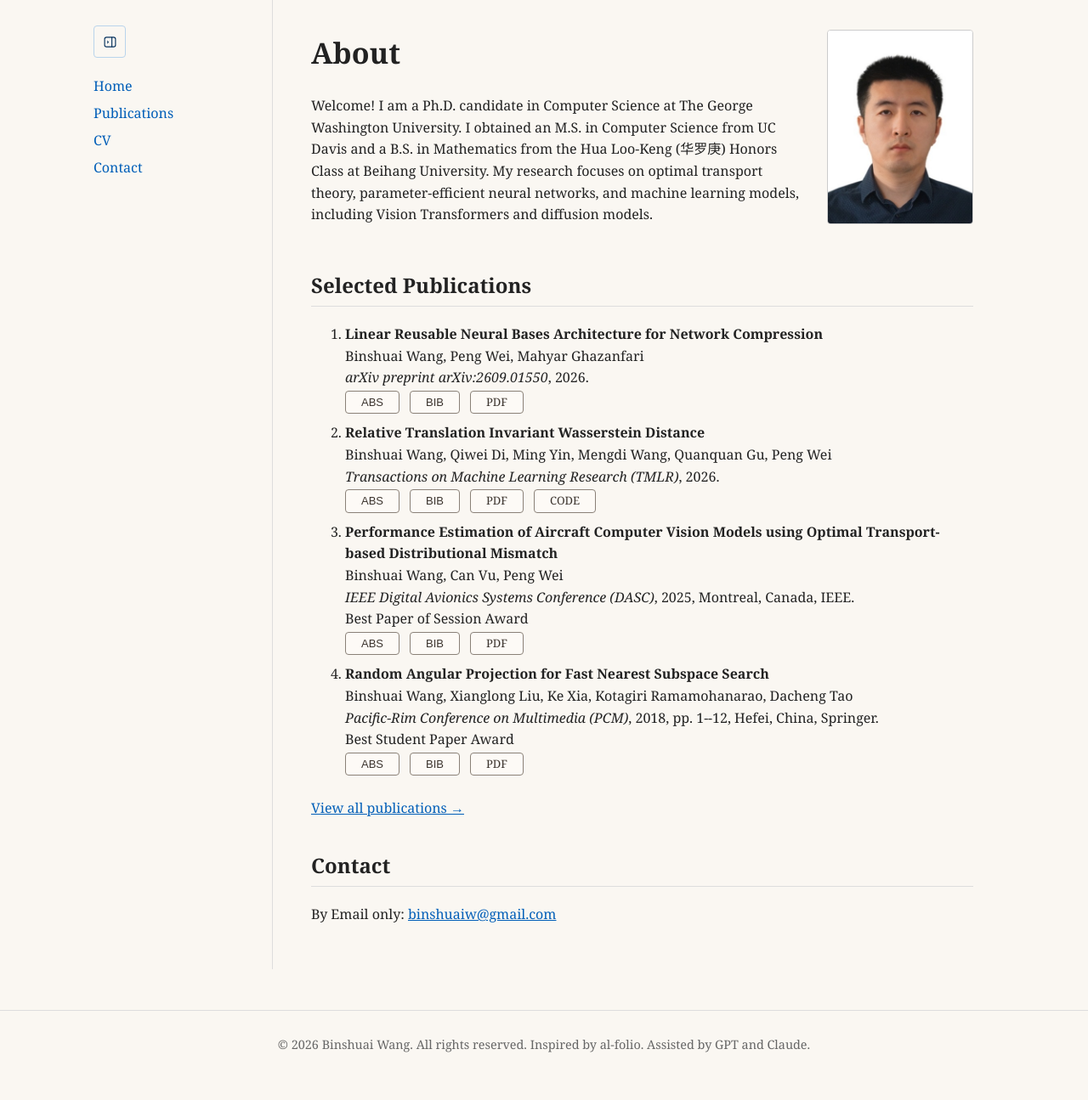
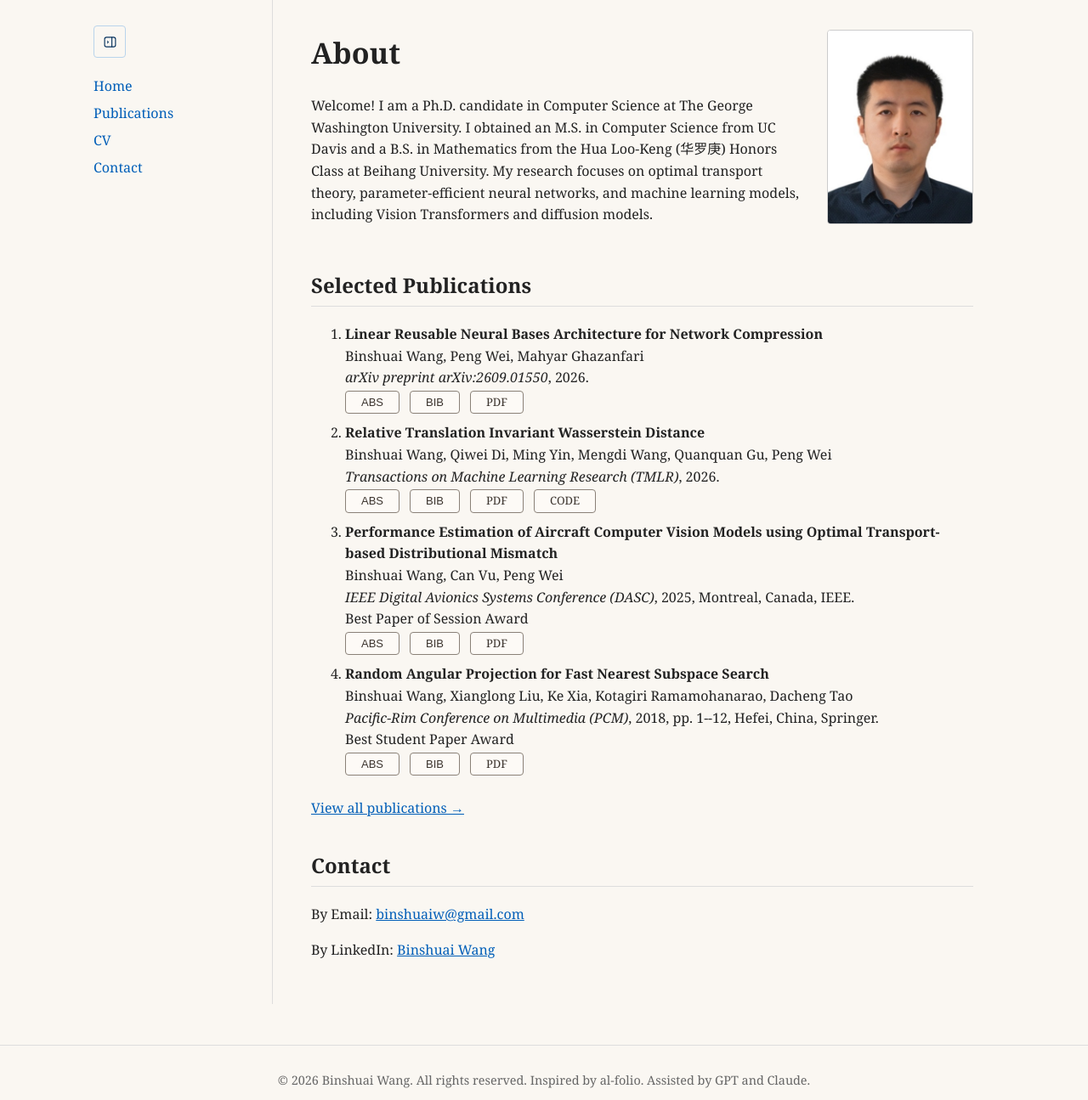
Before and after one commit to DRKWang/drkwang.github.io, a Jekyll site: the page built from index.md, in a window 1280 px wide. Shown: the whole page at 85% size. Built offline with Jekyll 4.4.1, drawn with Linux system fonts in a browser that asks for light colours; a script that is not in the unit is left out; before the commit the page ends 1254 px from its top, so only the background shows below that.

Commit message:
new update.

```diff
--- a/index.md
+++ b/index.md
@@ -58,12 +58,8 @@ title: Home
 
 <section id="contact">
   <h2>Contact</h2>
-  <p> By Email only:
+  <p> By Email:
         <a href="mailto:derekwang@gwu.com">binshuaiw@gmail.com</a></p>
+  <!--<p>GitHub: <a href="https://github.com/drkwang">DRKWang</a></p> -->
+<p>By LinkedIn: <a href="https://www.linkedin.com/in/binshuai-wang-0855151a3/">Binshuai Wang</a></p>
 </section>
-
-[comment]: <> (  <p>GitHub: <a href="https://github.com/drkwang">DRKWang</a></p>)
-
-[comment]: <> (  <p>LinkedIn: <a href="https://www.linkedin.com/in/binshuai-wang-0855151a3/">Binshuai Wang</a></p>)
-
-[comment]: <> (
```
Also changed, not shown: 1 other file.
